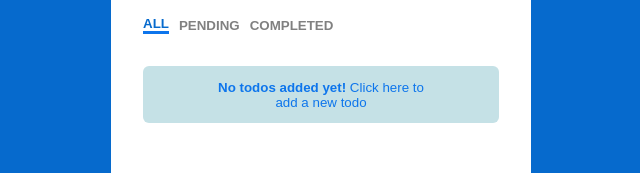
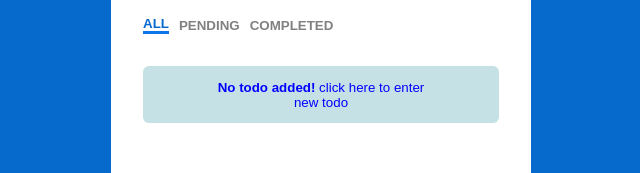
Before and after one commit to alinauman02/to-do-list-app, a React (Create React App) app in the folder frontend/: page / in a window 1280 px wide. Shown: the part 218-391 px from the top of the page, without its empty margins (319-959 px from the left). Built offline with nearby package versions, Linux system fonts and the light colour scheme; no server answers.

Commit message:
formating text issues and document title

```diff
--- a/frontend/public/index.html
+++ b/frontend/public/index.html
@@ -2,17 +2,13 @@
 <html lang="en">
   <head>
     <meta charset="utf-8" />
-
-    <meta property="og:title" content="TODO APP" />
-
-
     <meta name="viewport" content="width=device-width, initial-scale=1" />
     <meta name="theme-color" content="#000000" />
     <meta
       name="description"
       content="Web site created using create-react-app"
     />
-    <link rel="apple-touch-icon" href="%PUBLIC_URL%/logo192.png" />
+
     <!--
       manifest.json provides metadata used when your web app is installed on a
       user's mobile device or desktop. See https://developers.google.com/web/fundamentals/web-app-manifest/
--- a/frontend/src/App.tsx
+++ b/frontend/src/App.tsx
@@ -13,7 +13,9 @@ function App() {
   const inputRef = useRef<HTMLInputElement | null>(null);
   const [error, setError] = useState<boolean>(false);
 
-  document.title = "Todo App";
+  useEffect(() => {
+    document.title = "Todo App";
+  }, []);
 
   const changeFilter = (check: Category): void => {
     loadTodos(check);
@@ -107,11 +109,12 @@ function App() {
       onChangeTodo={onChangeTodo}
     ></TodoList>
   ) : !loading && todos.length === 0 && selectedFilter === Category.ALL ? (
-    <button onClick={onFocusInput} className="msg-box">
-      <p className="msg-text">
-        <b> No todos added yet!</b> Click here to add a new todo
-      </p>
-    </button>
+    <Alert onClick={onFocusInput} type="message">
+      <span>
+        <b>No todo added! </b>
+        click here to enter new todo
+      </span>
+    </Alert>
   ) : (
     !loading &&
     todos.length === 0 &&
@@ -119,8 +122,8 @@ function App() {
       <Alert onClick={onFocusInput} type="message">
         <span>
           <b>
-            No {selectedFilter === "PENDING" ? "Pending" : "Completed"} Todo
-            added!
+            No {selectedFilter === "PENDING" ? "pending" : "completed"} Todo
+            added!{" "}
           </b>
           click here to enter new todo
         </span>
--- a/frontend/src/components/Alert/Alert.css
+++ b/frontend/src/components/Alert/Alert.css
@@ -1,6 +1,6 @@
 .msg-box {
   margin-top: 20%;
-  color: gray;
+  color: blue;
   text-align: center;
   padding: 1em 5em;
   margin: 2rem 1rem;
```
